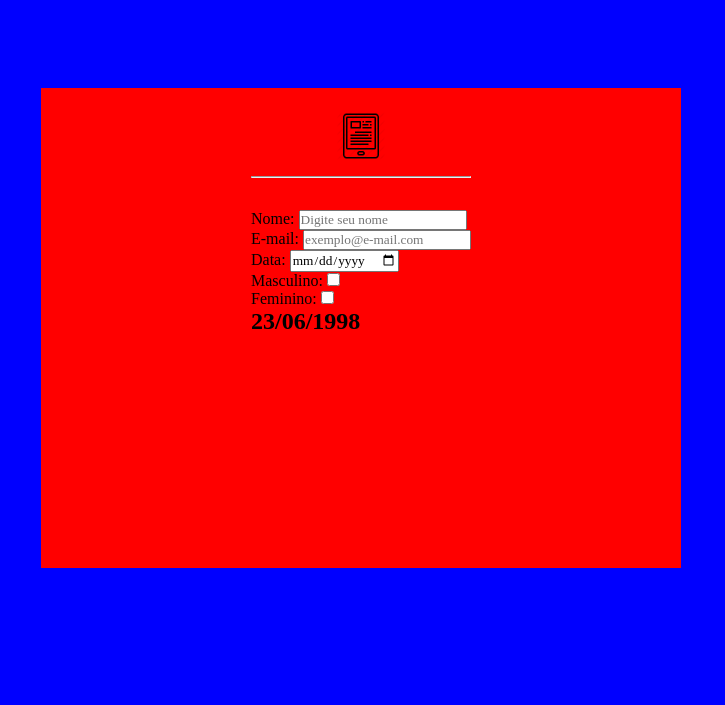
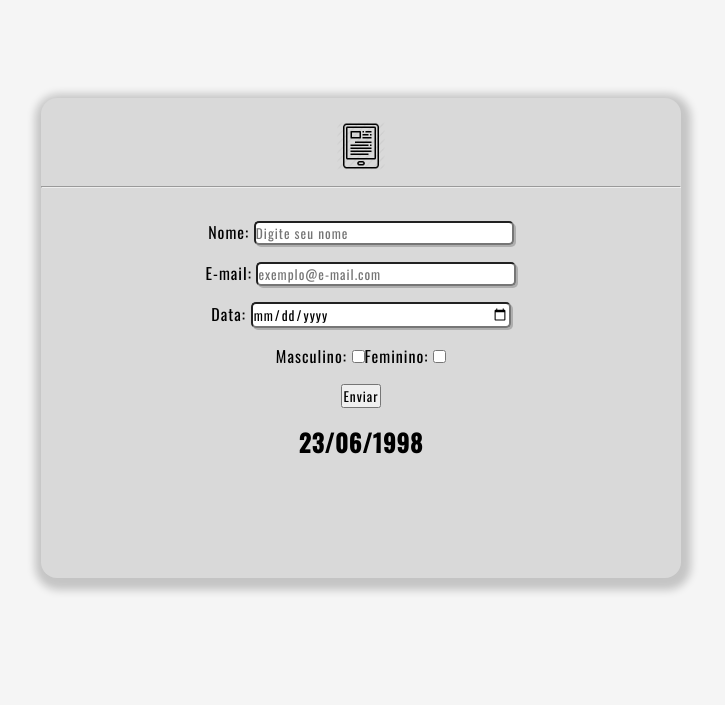
Before and after one commit to igorpires000/forumlarioSimples, a plain HTML site: page index.html in a window 1280 px wide. Shown: the part 95-800 px from the top of the page, without its empty margins (279-1004 px from the left). Drawn offline with nearby package versions, Linux system fonts and the light colour scheme; a web font is replaced by a local one.

Commit message:
Update_2

```diff
--- a/index.html
+++ b/index.html
@@ -26,15 +26,15 @@
             <div class="container">
                 <div class="name_one">
                     <label for="name">Nome:</label>
-                    <input type="text" placeholder="Digite seu nome">
+                    <input type="text" placeholder="Digite seu nome" class="name_bottom">
                 </div><!--Nome-->
                 <div class="email_one">
                     <label for="email">E-mail:</label>
-                    <input type="email"  placeholder="exemplo@e-mail.com">
+                    <input type="email"  placeholder="exemplo@e-mail.com" class="email_bottom">
                 </div><!--Email-->
                 <div class="date_one">
                     <label for="date">Data:</label>
-                    <input type="date" id="date">
+                    <input type="date" id="date" class="date_bottom">
                 </div><!--Data-->
                 <div class="sex">
                     <div class="checkbox_one">
@@ -46,9 +46,12 @@
                         <input type="checkbox" id="checkbox">
 
                     </div><!--Fem-->
+            </div><!--Sexualidade-->
+            <div class="bottom">
+                <input type="button" value="Enviar">
             </div>
 
-            </div><!--Sexualidade-->
+            </div><!--Conteúdo-->
             <div class="date_two">
                 <h2>23/06/1998</h2>
             </div><!--Data do dia-->
--- a/style.css
+++ b/style.css
@@ -1,9 +1,11 @@
-@import url('https://fonts.googleapis.com/css2?family=Aboreto&display=swap');
+@import url('https://fonts.googleapis.com/css2?family=Oswald:wght@300;400;500&display=swap');
 
 *{
     margin: 0;
     padding: 0;
-    font-family: 'Aboreto';
+    font-family: 'Oswald';
+    letter-spacing: 1px;
+
 }
 img{
     width: 3rem;
@@ -19,18 +21,21 @@ header{
 }
 /*Formulário*/
 body{
-    background-color: blue;
+    background-color: #F5F5F5;
     display: flex;
     flex-direction: column;
     align-items: center;
 }
 form{
-    background-color: red;
+    background-color: #D9D9D9;
+    border-radius: 1rem;
+    box-shadow: 2px 4px 8px 8px rgba(0, 0, 0, 0.2);
     margin-top: 7rem;
     height: 60vh;
     width: 50vw;
     display: flex;
     justify-content: center;
+
 }
 .form_one{
     margin-top:1.5rem;
@@ -46,5 +51,53 @@ form{
 .container{
     display: flex;
     flex-direction: column;
+    align-items: center;
     padding-top: 2rem;
+    width: 50vw;
 }
+.name_one{
+    margin-bottom: 1rem;
+}
+
+.email_one{
+    margin-bottom: 1rem;
+}
+
+.date_one{
+    margin-bottom: 1rem;
+}
+
+.sex{
+    display: flex;
+    margin-bottom: 1rem;
+}
+
+/*Estilização individual dos botões*/
+.name_bottom{
+    border-radius: 5px;
+    width: 20vw;
+    box-shadow: 2px 2px rgba(0, 0, 0, 0.2);
+}
+.email_bottom{
+    border-radius: 5px;
+    width: 20vw;
+    box-shadow: 2px 2px rgba(0, 0, 0, 0.2);
+}
+.date_bottom{
+    border-radius: 5px;
+    width: 20vw;
+    box-shadow: 2px 2px rgba(0, 0, 0, 0.2);
+}
+
+
+
+.bottom{
+    display: flex;
+    justify-content: center;
+    margin-bottom: 1rem;
+
+}
+.date_two{
+    display: flex;
+    justify-content: center;
+}
```
